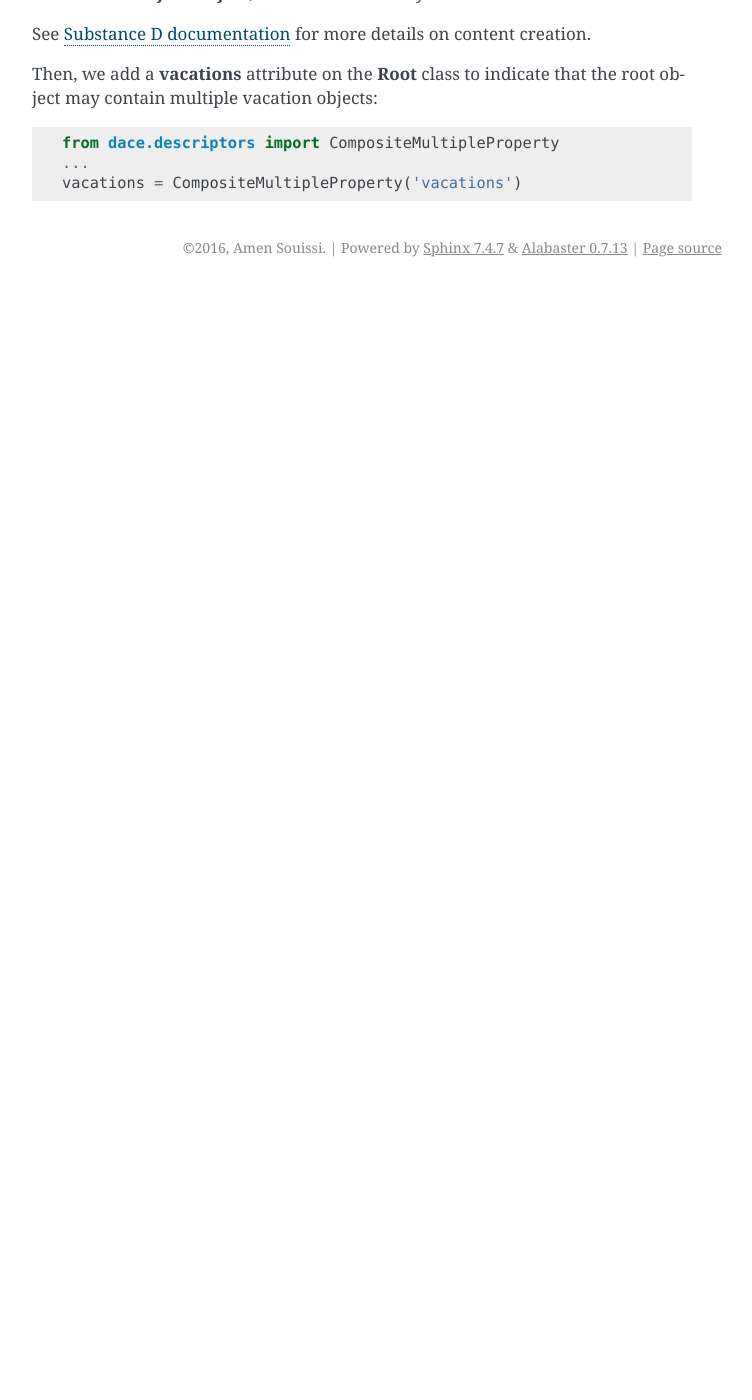
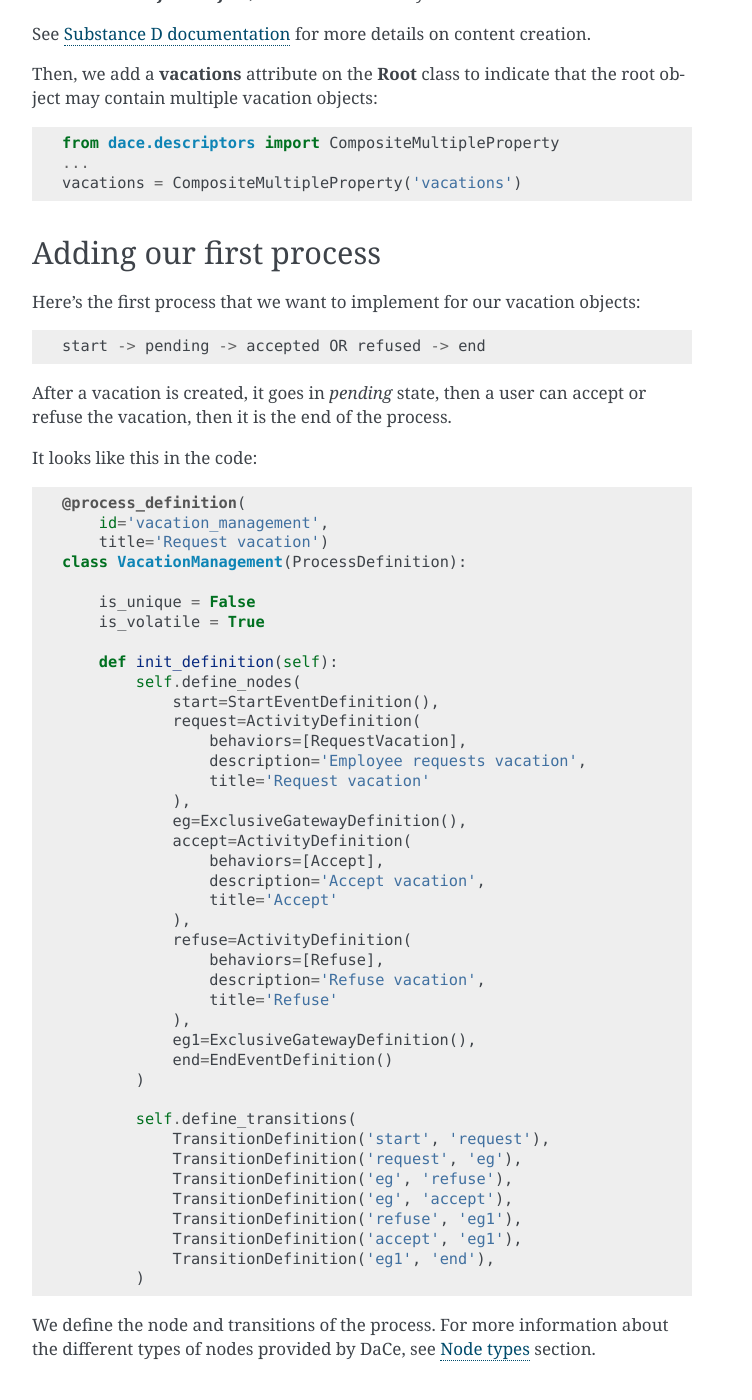
Before and after one commit to ecreall/dace, a Sphinx documentation site: the page built from docs/quick_tutorial/vacation_management.rst, in a window 1280 px wide and 1400 px high, scrolled down 1395 px. Shown: the whole window, without its empty margins (388-1140 px from the left). Built offline with Sphinx 7.4.7, drawn with Linux system fonts in a browser that asks for light colours; before the commit the page ends 1682 px from its top, so only the background shows below that; some of the changed text lies outside the part shown.

Commit message:
Tutorial doc: first process

```diff
--- a/docs/quick_tutorial/vacation_management.rst
+++ b/docs/quick_tutorial/vacation_management.rst
@@ -69,3 +69,58 @@ Then, we add a **vacations** attribute on the **Root** class to indicate that th
   from dace.descriptors import CompositeMultipleProperty
   ...
   vacations = CompositeMultipleProperty('vacations')
+
+
+Adding our first process
+------------------------
+
+Here's the first process that we want to implement for our vacation objects::
+
+  start -> pending -> accepted OR refused -> end
+
+After a vacation is created, it goes in *pending* state, then a user can accept or refuse the vacation, then it is the end of the process.
+
+It looks like this in the code::
+
+  @process_definition(
+      id='vacation_management',
+      title='Request vacation')
+  class VacationManagement(ProcessDefinition):
+
+      is_unique = False
+      is_volatile = True
+
+      def init_definition(self):
+          self.define_nodes(
+              start=StartEventDefinition(),
+              request=ActivityDefinition(
+                  behaviors=[RequestVacation],
+                  description='Employee requests vacation',
+                  title='Request vacation'
+              ),
+              eg=ExclusiveGatewayDefinition(),
+              accept=ActivityDefinition(
+                  behaviors=[Accept],
+                  description='Accept vacation',
+                  title='Accept'
+              ),
+              refuse=ActivityDefinition(
+                  behaviors=[Refuse],
+                  description='Refuse vacation',
+                  title='Refuse'
+              ),
+              eg1=ExclusiveGatewayDefinition(),
+              end=EndEventDefinition()
+          )
+
+          self.define_transitions(
+              TransitionDefinition('start', 'request'),
+              TransitionDefinition('request', 'eg'),
+              TransitionDefinition('eg', 'refuse'),
+              TransitionDefinition('eg', 'accept'),
+              TransitionDefinition('refuse', 'eg1'),
+              TransitionDefinition('accept', 'eg1'),
+              TransitionDefinition('eg1', 'end'),
+          )
+
+We define the node and transitions of the process. For more information about the different types of nodes provided by DaCe, see :ref:`node_types` section.
```
